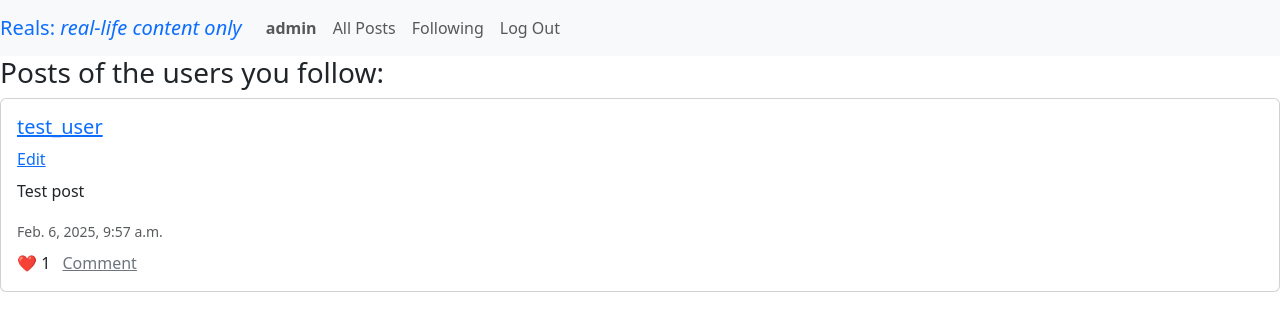
After one commit to ThisisAngelina/social_network, a Django app: page /followed_posts in a window 1280 px wide. The commit adds this page. Shown: the top 331 px of the page. Run offline with Django 3.2, Linux system fonts and the light colour scheme; a user stored in the database is signed in; data comes from the database, SQL or seed files in the repository; both versions use the stored data as it was after the commit.

Commit message:
add followed_posts functionality

```diff
--- /dev/null
+++ b/network/templates/network/followed_posts.html
@@ -0,0 +1,8 @@
+{% extends "network/layout.html" %}
+
+{% block body %}
+
+<h3>  Posts of the users you follow: </h3>
+
+{% include 'network/partials/posts.html' %}
+{% endblock %}
--- a/network/templates/network/layout.html
+++ b/network/templates/network/layout.html
@@ -23,7 +23,9 @@
 
 
         <nav class="navbar navbar-expand-lg navbar-light bg-light">
-            <a class="navbar-brand" href="#">Reals: real-life content only </a>
+            <a class="navbar-brand text-primary" href="{% url 'home' %}">
+                Reals: <span class="fst-italic">real-life content only</span>
+            </a>
 
             <div>
               <ul class="navbar-nav mr-auto">
@@ -37,7 +39,7 @@
                 </li>
                 {% if user.is_authenticated %}
                     <li class="nav-item">
-                        <a class="nav-link" href="#">Following</a>
+                        <a class="nav-link" href="{% url 'followed_posts' %}">Following</a>
                     </li>
                     <li class="nav-item">
                         <a class="nav-link" href="{% url 'logout' %}">Log Out</a>
--- /dev/null
+++ b/network/templates/network/partials/posts.html
@@ -0,0 +1,32 @@
+
+<div id="posts-section">
+    {% for post in page_obj %}
+    <div class="card mb-3">
+        <div class="card-body">
+            <h5 class="card-title"><a href="{% url 'profile' user_id=post.user.id %}">{{ post.user }}</a></h5>
+            <a href="#" class="text-primary">Edit</a>
+            <p class="mt-2">{{ post.content }}</p>
+            <small class="text-muted">{{ post.timestamp }}</small>
+            <div class="mt-2">
+                <span class="text-danger">❤️</span> <span>{{ post.like_count }}</span>
+                <a href="#" class="text-secondary ms-2">Comment</a>
+            </div>
+        </div>
+    </div>
+    {% endfor %}
+</div>
+
+
+<!-- Navigation buttons -->
+<div class="container mt-4">
+    <div class="d-flex justify-content-between">
+        {% if page_obj.has_previous %}
+        <a href="?page={{ page_obj.previous_page_number }}">previous</a>
+        {% endif %}
+
+        {% if page_obj.has_next %}
+        <a href="?page={{ page_obj.next_page_number }}">next</a>
+        {% endif %}
+    </div>
+</div>
+</div>
--- a/network/urls.py
+++ b/network/urls.py
@@ -7,6 +7,7 @@ urlpatterns = [
     path("", views.home, name="home"),
     path('profile/<int:user_id>/', views.profile, name='profile'),
     path('follow/<int:user_id>/', views.follow, name='follow'),
+    path('followed_posts', views.followed_posts, name='followed_posts'),
 
     # autentication
     path("login", views.login_view, name="login"),
--- a/network/views.py
+++ b/network/views.py
@@ -85,7 +85,7 @@ def home(request):
         page_obj = paginator.get_page(page_number)
         return render(request, 'network/home.html', {'form': form, 'page_obj': page_obj})
 
-
+@login_required
 def profile(request, user_id):
     user = get_object_or_404(User, id=user_id)
     posts = Post.objects.filter(user=user)
@@ -95,36 +95,40 @@ def profile(request, user_id):
     page_obj = paginator.get_page(page_number)
     return render(request, 'network/profile.html', {'profile_user':user, 'page_obj': page_obj})
 
-
+@login_required
 def follow(request, user_id):
     if request.method == "POST":
-        print('the (un)follow button was pressed')
-        profile_user = get_object_or_404(User, id=user_id)
-        if profile_user is not None:
-            follow_relation, created = Following.objects.get_or_create(follower=request.user, followed=profile_user)
+        if request.user.is_authenticated:
 
-            if not created: # the user was already following that profile
-                follow_relation.delete()  # Unfollow if already following
-                print("the following relationship was deleted")
+            profile_user = get_object_or_404(User, id=user_id)
+            if profile_user is not None:
+                follow_relation, created = Following.objects.get_or_create(follower=request.user, followed=profile_user)
 
-            print("the following relationship was created")
+                if not created: # the user was already following that profile
+                    follow_relation.delete()  # Unfollow if already following
 
-            unfollow_option = created  # Now that the user follows this profile, give them the option to unfollow it
 
-            # Send back the updated button as an HTMX response
-            button_html = f'''
-                <button class="btn {"btn-danger" if unfollow_option else "btn-primary"}"
-                        hx-post="/follow/{profile_user.id}/"
-                        hx-target="#follow-btn"
-                        hx-swap="outerHTML"
-                        id="follow-btn">
-                    {"Unfollow" if unfollow_option else "Follow"}
-                </button>
-            '''
 
-            following_result = "followed" if unfollow_option else "unfollowed" # for the message
-            messages.success(request, f"Success! You have {following_result} {profile_user.username}!")
-            return HttpResponse(button_html)
+
+                unfollow_option = created  # Now that the user follows this profile, give them the option to unfollow it
+
+                # Send back the updated button as an HTMX response
+                button_html = f'''
+                    <button class="btn {"btn-danger" if unfollow_option else "btn-primary"}"
+                            hx-post="/follow/{profile_user.id}/"
+                            hx-target="#follow-btn"
+                            hx-swap="outerHTML"
+                            id="follow-btn">
+                        {"Unfollow" if unfollow_option else "Follow"}
+                    </button>
+                '''
+
+                following_result = "followed" if unfollow_option else "unfollowed" # for the message
+                messages.success(request, f"Success! You have {following_result} {profile_user.username}!")
+                return HttpResponse(button_html)
+            else: # user was not logged in
+                messages.error(request, "Oops! Please log in to publish a post!")
+                return redirect('login')
 
         else: # the profile user was not found
             messages.error(request, "Oops! Something went wrong! Please try again.")
@@ -133,4 +137,13 @@ def follow(request, user_id):
     else:
         print("the button sent a GET request")
 
-#TODO add links to profile pages in posts
+
+@login_required
+def followed_posts(request):
+    followed_users = Following.objects.filter(follower=request.user).values_list('followed', flat=True)
+    followed_posts = Post.objects.filter(user__in=followed_users).order_by('-timestamp')
+
+    paginator = Paginator(followed_posts, 10)  # display 10 posts at a time
+    page_number = request.GET.get('page')
+    page_obj = paginator.get_page(page_number)
+    return render(request, 'network/followed_posts.html', {'page_obj': page_obj})
```
Also changed, not shown: network/templates/network/home.html (+1 -32 lines), db.sqlite3.
